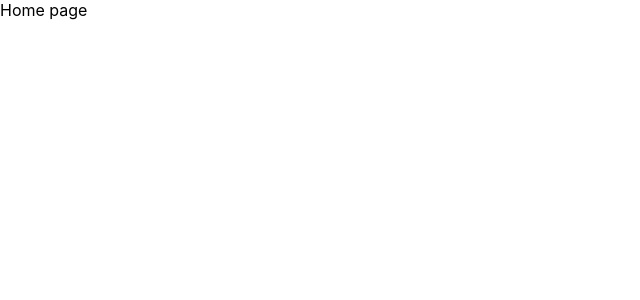
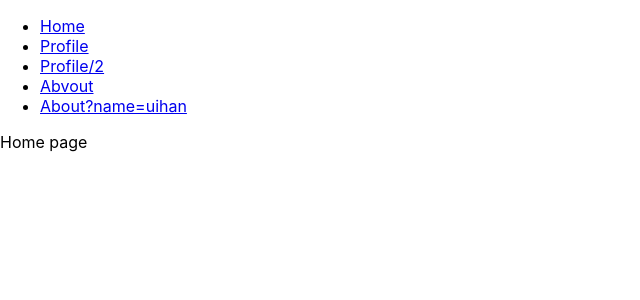
Before and after one commit to l0u0h0/react, a React (Create React App) app in the folder react-router-example/: page / in a window 1280 px wide. Shown: the top 300 px of the page, without its empty margins (0-640 px from the left). Built offline with nearby package versions, Linux system fonts and the light colour scheme.

Commit message:
Routes, Links

```diff
--- a/react-router-example/src/App.js
+++ b/react-router-example/src/App.js
@@ -1,17 +1,21 @@
-import { BrowserRouter, Route, Routes } from "react-router-dom";
+import { BrowserRouter, Route, Routes, Link } from "react-router-dom";
 import Home from "./pages/Home";
 import Profile from "./pages/Profile";
 import About from "./pages/About";
+import NotFound from "./pages/NotFound";
+import Links from "./component/Links";
 
 function App() {
   return (
     <BrowserRouter>
+      <Links />
       <Routes>
         <Route path="/" element={<Home />} />
         <Route path="Profile/" element={<Profile />}>
           <Route path=":id" element={<Profile />} />
         </Route>
         <Route path="/About" element={<About />} />
+        <Route path="/*" element={<NotFound />} />
       </Routes>
     </BrowserRouter>
   );
--- /dev/null
+++ b/react-router-example/src/component/Links.jsx
@@ -0,0 +1,23 @@
+import { Link } from "react-router-dom";
+
+export default function Links() {
+  return (
+    <ul>
+      <li>
+        <Link to="/">Home</Link>
+      </li>
+      <li>
+        <Link to="/Profile">Profile</Link>
+      </li>
+      <li>
+        <Link to="/Profile/2">Profile/2</Link>
+      </li>
+      <li>
+        <Link to="/About">Abvout</Link>
+      </li>
+      <li>
+        <Link to="/About?name=uhan">About?name=uihan</Link>
+      </li>
+    </ul>
+  );
+}
--- /dev/null
+++ b/react-router-example/src/pages/NotFound.jsx
@@ -0,0 +1,3 @@
+export default function NotFound() {
+  return <div>페이지를 찾을 수 없습니다.</div>;
+}
```
Also changed, not shown: 1 other file (tests, documents, lock files or other folders).
